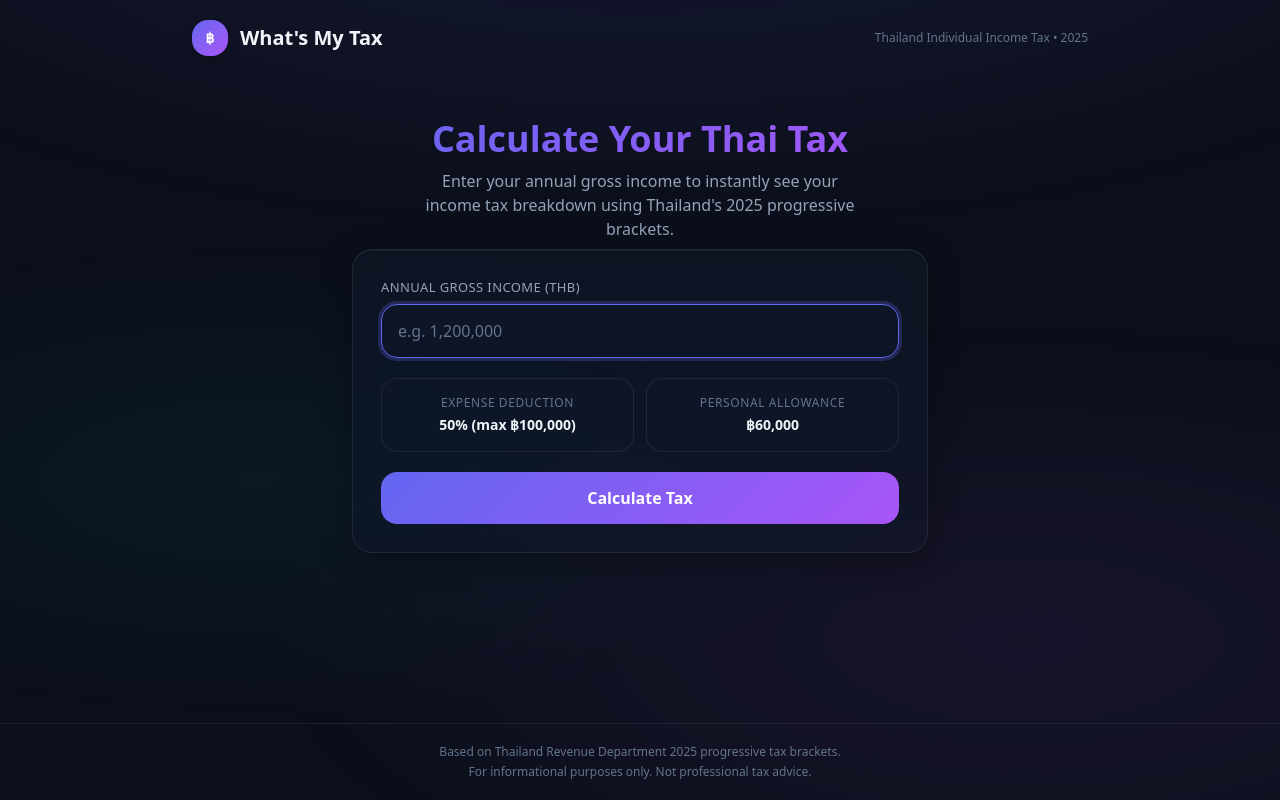
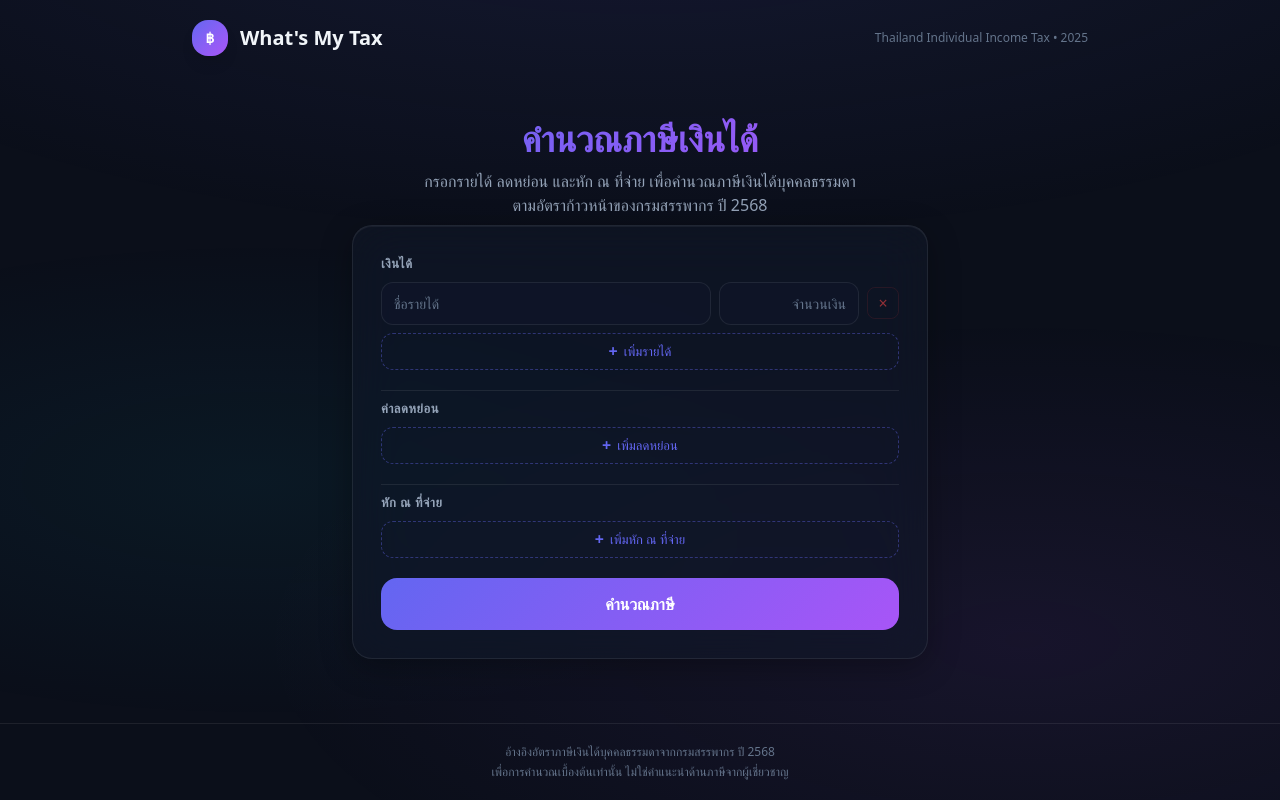
Before and after one commit to Kantavit/WhatsMyTax, a Next.js app: page / in a window 1280 px wide. Built offline with nearby package versions, Linux system fonts and the light colour scheme.

Commit message:
feat: calculate with dynamic inputs and detailed tax breakdown.

```diff
--- a/src/app/globals.css
+++ b/src/app/globals.css
@@ -215,3 +215,171 @@ body::before {
 ::-webkit-scrollbar-thumb:hover {
   background: var(--text-secondary);
 }
+
+/* ── Section Label ── */
+.section-label {
+  display: flex;
+  align-items: center;
+  justify-content: space-between;
+  margin-bottom: 0.5rem;
+}
+
+.section-label h3 {
+  font-size: 0.8125rem;
+  font-weight: 600;
+  color: var(--text-secondary);
+  letter-spacing: 0.04em;
+  text-transform: uppercase;
+}
+
+/* ── Dynamic Item Row ── */
+.item-row {
+  display: flex;
+  gap: 0.5rem;
+  align-items: center;
+  animation: fadeInUp 0.3s ease-out forwards;
+}
+
+.item-row .input-name {
+  flex: 1;
+  min-width: 0;
+}
+
+.item-row .input-amount {
+  width: 140px;
+  flex-shrink: 0;
+  text-align: right;
+}
+
+@media (max-width: 480px) {
+  .item-row {
+    flex-wrap: wrap;
+  }
+  .item-row .input-name {
+    flex: 1 1 100%;
+  }
+  .item-row .input-amount {
+    flex: 1;
+  }
+}
+
+.item-row .input-name,
+.item-row .input-amount {
+  background: rgba(15, 23, 42, 0.6);
+  border: 1px solid var(--border-glass);
+  border-radius: 0.75rem;
+  padding: 0.625rem 0.75rem;
+  color: var(--text-primary);
+  font-size: 0.875rem;
+  transition: border-color 0.2s ease, box-shadow 0.2s ease;
+  outline: none;
+}
+
+.item-row .input-name::placeholder,
+.item-row .input-amount::placeholder {
+  color: var(--text-muted);
+}
+
+.item-row .input-name:focus,
+.item-row .input-amount:focus {
+  border-color: var(--accent-from);
+  box-shadow: 0 0 0 3px var(--accent-glow);
+}
+
+/* ── Add Button ── */
+.btn-add {
+  display: flex;
+  align-items: center;
+  justify-content: center;
+  gap: 0.375rem;
+  width: 100%;
+  padding: 0.5rem 1rem;
+  background: transparent;
+  border: 1px dashed rgba(99, 102, 241, 0.4);
+  border-radius: 0.75rem;
+  color: var(--accent-from);
+  font-size: 0.8125rem;
+  font-weight: 500;
+  cursor: pointer;
+  transition: background 0.2s ease, border-color 0.2s ease, color 0.2s ease;
+}
+
+.btn-add:hover {
+  background: rgba(99, 102, 241, 0.08);
+  border-color: var(--accent-from);
+  color: var(--accent-to);
+}
+
+.btn-add .icon-plus {
+  font-size: 1rem;
+  line-height: 1;
+  font-weight: 700;
+}
+
+/* ── Remove Button ── */
+.btn-remove {
+  flex-shrink: 0;
+  width: 2rem;
+  height: 2rem;
+  display: flex;
+  align-items: center;
+  justify-content: center;
+  background: transparent;
+  border: 1px solid rgba(239, 68, 68, 0.2);
+  border-radius: 0.5rem;
+  color: var(--error);
+  font-size: 1rem;
+  cursor: pointer;
+  transition: background 0.2s ease, border-color 0.2s ease;
+  opacity: 0.6;
+}
+
+.btn-remove:hover {
+  background: rgba(239, 68, 68, 0.1);
+  border-color: var(--error);
+  opacity: 1;
+}
+
+/* ── Items List Container ── */
+.items-list {
+  display: flex;
+  flex-direction: column;
+  gap: 0.5rem;
+}
+
+/* ── Section Divider ── */
+.section-divider {
+  border: none;
+  border-top: 1px solid var(--border-glass);
+  margin: 0.5rem 0;
+}
+
+/* ── Refund highlight ── */
+.refund-card {
+  background: rgba(16, 185, 129, 0.08);
+  border: 1px solid rgba(16, 185, 129, 0.25);
+  border-radius: var(--radius-lg);
+  padding: 1rem 1.25rem;
+  text-align: center;
+}
+
+.refund-text {
+  color: var(--success);
+  font-weight: 700;
+  font-size: 1.25rem;
+}
+
+/* ── Pay highlight ── */
+.pay-card {
+  background: rgba(239, 68, 68, 0.08);
+  border: 1px solid rgba(239, 68, 68, 0.25);
+  border-radius: var(--radius-lg);
+  padding: 1rem 1.25rem;
+  text-align: center;
+}
+
+.pay-text {
+  color: var(--error);
+  font-weight: 700;
+  font-size: 1.25rem;
+}
--- a/src/app/page.tsx
+++ b/src/app/page.tsx
@@ -14,9 +14,12 @@ const TAX_BRACKETS = [
   { min: 5_000_001, max: Infinity, rate: 0.35 },
 ] as const;
 
-const PERSONAL_ALLOWANCE = 60_000;
-const MAX_EXPENSE_DEDUCTION = 100_000;
-const EXPENSE_DEDUCTION_RATE = 0.5; // 50% of income
+/* ── Types ── */
+interface LineItem {
+  id: string;
+  name: string;
+  amount: string; // formatted display value
+}
 
 interface BracketResult {
   label: string;
@@ -27,23 +30,23 @@ interface BracketResult {
 
 interface TaxResult {
   grossIncome: number;
-  expenseDeduction: number;
-  personalAllowance: number;
+  totalDeductions: number;
+  totalWithholding: number;
   netIncome: number;
   brackets: BracketResult[];
   totalTax: number;
+  taxAfterWithholding: number;
+  refund: number;
   effectiveRate: number;
 }
 
-function calculateTax(grossIncome: number): TaxResult {
-  const expenseDeduction = Math.min(
-    grossIncome * EXPENSE_DEDUCTION_RATE,
-    MAX_EXPENSE_DEDUCTION
-  );
-  const netIncome = Math.max(
-    0,
-    grossIncome - expenseDeduction - PERSONAL_ALLOWANCE
-  );
+/* ── Tax Calculation ── */
+function calculateTax(
+  grossIncome: number,
+  totalDeductions: number,
+  totalWithholding: number
+): TaxResult {
+  const netIncome = Math.max(0, grossIncome - totalDeductions);
 
   const brackets: BracketResult[] = [];
   let remaining = netIncome;
@@ -70,15 +73,30 @@ function calculateTax(grossIncome: number): TaxResult {
     remaining -= taxableInBracket;
   }
 
+  // If net income is 0 → tax = 0, refund = all withholding
+  // Otherwise → subtract withholding from computed tax
+  let taxAfterWithholding = 0;
+  let refund = 0;
+
+  if (netIncome === 0) {
+    taxAfterWithholding = 0;
+    refund = totalWithholding;
+  } else {
+    taxAfterWithholding = Math.max(0, totalTax - totalWithholding);
+    refund = Math.max(0, totalWithholding - totalTax);
+  }
+
   const effectiveRate = grossIncome > 0 ? totalTax / grossIncome : 0;
 
   return {
     grossIncome,
-    expenseDeduction,
-    personalAllowance: PERSONAL_ALLOWANCE,
+    totalDeductions,
+    totalWithholding,
     netIncome,
     brackets,
     totalTax,
+    taxAfterWithholding,
+    refund,
     effectiveRate,
   };
 }
@@ -96,38 +114,138 @@ function fmtPercent(n: number): string {
   return `${(n * 100).toFixed(2)}%`;
 }
 
+/* ── Helpers ── */
+let idCounter = 0;
+function newId(): string {
+  return `item-${++idCounter}-${Date.now()}`;
+}
+
+function parseAmount(formatted: string): number {
+  const raw = formatted.replace(/[^0-9]/g, "");
+  return raw === "" ? 0 : Number(raw);
+}
+
+function formatAmountInput(value: string): string {
+  const raw = value.replace(/[^0-9]/g, "");
+  if (raw === "") return "";
+  return Number(raw).toLocaleString("en-US");
+}
+
+function createEmptyItem(): LineItem {
+  return { id: newId(), name: "", amount: "" };
+}
+
+/* ── Reusable Item List Section Component ── */
+function ItemListSection({
+  title,
+  items,
+  setItems,
+  addLabel,
+  namePlaceholder,
+  amountPlaceholder,
+  sectionId,
+}: {
+  title: string;
+  items: LineItem[];
+  setItems: React.Dispatch<React.SetStateAction<LineItem[]>>;
+  addLabel: string;
+  namePlaceholder: string;
+  amountPlaceholder: string;
+  sectionId: string;
+}) {
+  const handleNameChange = (id: string, value: string) => {
+    setItems((prev) =>
+      prev.map((item) => (item.id === id ? { ...item, name: value } : item))
+    );
+  };
+
+  const handleAmountChange = (id: string, value: string) => {
+    setItems((prev) =>
+      prev.map((item) =>
+        item.id === id ? { ...item, amount: formatAmountInput(value) } : item
+      )
+    );
+  };
+
+  const handleRemove = (id: string) => {
+    setItems((prev) => prev.filter((item) => item.id !== id));
+  };
+
+  const handleAdd = () => {
+    setItems((prev) => [...prev, createEmptyItem()]);
+  };
+
+  return (
+    <div id={sectionId}>
+      <div className="section-label">
+        <h3>{title}</h3>
+      </div>
+      <div className="items-list">
+        {items.map((item) => (
+          <div key={item.id} className="item-row">
+            <input
+              type="text"
+              className="input-name"
+              placeholder={namePlaceholder}
+              value={item.name}
+              onChange={(e) => handleNameChange(item.id, e.target.value)}
+            />
+            <input
+              type="text"
+              inputMode="numeric"
+              className="input-amount"
+              placeholder={amountPlaceholder}
+              value={item.amount}
+              onChange={(e) => handleAmountChange(item.id, e.target.value)}
+            />
+            <button
+              className="btn-remove"
+              onClick={() => handleRemove(item.id)}
+              aria-label="ลบรายการ"
+            >
+              ×
+            </button>
+          </div>
+        ))}
+        <button className="btn-add" onClick={handleAdd}>
+          <span className="icon-plus">+</span> {addLabel}
+        </button>
+      </div>
+    </div>
+  );
+}
+
 /* ── Main Page Component ── */
 export default function Home() {
-  const [incomeInput, setIncomeInput] = useState("");
+  const [incomeItems, setIncomeItems] = useState<LineItem[]>([createEmptyItem()]);
+  const [deductionItems, setDeductionItems] = useState<LineItem[]>([]);
+  const [withholdingItems, setWithholdingItems] = useState<LineItem[]>([]);
   const [result, setResult] = useState<TaxResult | null>(null);
   const [showResult, setShowResult] = useState(false);
 
   const handleCalculate = useCallback(() => {
-    const income = parseFloat(incomeInput.replace(/,/g, ""));
-    if (isNaN(income) || income < 0) return;
+    const grossIncome = incomeItems.reduce(
+      (sum, item) => sum + parseAmount(item.amount),
+      0
+    );
+    const totalDeductions = deductionItems.reduce(
+      (sum, item) => sum + parseAmount(item.amount),
+      0
+    );
+    const totalWithholding = withholdingItems.reduce(
+      (sum, item) => sum + parseAmount(item.amount),
+      0
+    );
 
-    const taxResult = calculateTax(income);
+    if (grossIncome <= 0 && totalDeductions <= 0 && totalWithholding <= 0) return;
+
+    const taxResult = calculateTax(grossIncome, totalDeductions, totalWithholding);
     setResult(taxResult);
     setShowResult(false);
-    // Trigger animation
     requestAnimationFrame(() => {
       setShowResult(true);
     });
-  }, [incomeInput]);
-
-  const handleKeyDown = (e: React.KeyboardEvent) => {
-    if (e.key === "Enter") handleCalculate();
-  };
-
-  const handleIncomeChange = (e: React.ChangeEvent<HTMLInputElement>) => {
-    // Allow only numbers and commas
-    const raw = e.target.value.replace(/[^0-9]/g, "");
-    if (raw === "") {
-      setIncomeInput("");
-      return;
-    }
-    setIncomeInput(Number(raw).toLocaleString("en-US"));
-  };
+  }, [incomeItems, deductionItems, withholdingItems]);
 
   return (
     <div className="min-h-dvh flex flex-col">
@@ -154,53 +272,52 @@ export default function Home() {
           {/* Hero */}
           <div className="text-center space-y-2 mb-2">
             <h2 className="text-2xl sm:text-3xl md:text-4xl font-extrabold gradient-text leading-tight">
-              Calculate Your Thai Tax
+              คำนวณภาษีเงินได้
             </h2>
             <p className="text-sm sm:text-base text-[var(--text-secondary)] max-w-md mx-auto">
-              Enter your annual gross income to instantly see your income tax
-              breakdown using Thailand&apos;s 2025 progressive brackets.
+              กรอกรายได้ ลดหย่อน และหัก ณ ที่จ่าย เพื่อคำนวณภาษีเงินได้บุคคลธรรมดา
+              ตามอัตราก้าวหน้าของกรมสรรพากร ปี 2568
             </p>
           </div>
 
           {/* Calculator Card */}
           <div className="glass-card p-5 sm:p-7 space-y-5" id="calculator-card">
-            {/* Income Input */}
-            <div>
-              <label htmlFor="income-input" className="field-label">
-                Annual Gross Income (THB)
-              </label>
-              <input
-                id="income-input"
-                type="text"
-                inputMode="numeric"
-                className="input-field text-lg"
-                placeholder="e.g. 1,200,000"
-                value={incomeInput}
-                onChange={handleIncomeChange}
-                onKeyDown={handleKeyDown}
-                autoFocus
+            {/* Income Items */}
+            <ItemListSection
+              title="เงินได้"
+              items={incomeItems}
+              setItems={setIncomeItems}
+              addLabel="เพิ่มรายได้"
+              namePlaceholder="ชื่อรายได้"
+              amountPlaceholder="จำนวนเงิน"
+              sectionId="income-section"
             />
-            </div>
 
-            {/* Deductions Info */}
-            <div className="grid grid-cols-1 sm:grid-cols-2 gap-3 text-sm">
-              <div className="stat-card">
-                <p className="text-[var(--text-muted)] text-xs uppercase tracking-wider mb-1">
-                  Expense Deduction
-                </p>
-                <p className="text-[var(--text-primary)] font-semibold">
-                  50% (max ฿100,000)
-                </p>
-              </div>
-              <div className="stat-card">
-                <p className="text-[var(--text-muted)] text-xs uppercase tracking-wider mb-1">
-                  Personal Allowance
-                </p>
-                <p className="text-[var(--text-primary)] font-semibold">
-                  ฿60,000
-                </p>
-              </div>
-            </div>
+            <hr className="section-divider" />
+
+            {/* Deduction Items */}
+            <ItemListSection
+              title="ค่าลดหย่อน"
+              items={deductionItems}
+              setItems={setDeductionItems}
+              addLabel="เพิ่มลดหย่อน"
+              namePlaceholder="ชื่อรายการลดหย่อน"
+              amountPlaceholder="จำนวนเงิน"
+              sectionId="deduction-section"
+            />
+
+            <hr className="section-divider" />
+
+            {/* Withholding Tax Items */}
+            <ItemListSection
+              title="หัก ณ ที่จ่าย"
+              items={withholdingItems}
+              setItems={setWithholdingItems}
+              addLabel="เพิ่มหัก ณ ที่จ่าย"
+              namePlaceholder="ชื่อรายการหัก ณ ที่จ่าย"
+              amountPlaceholder="จำนวนเงิน"
+              sectionId="withholding-section"
+            />
 
             {/* Calculate Button */}
             <button
@@ -208,7 +325,7 @@ export default function Home() {
               className="btn-primary"
               onClick={handleCalculate}
             >
-              Calculate Tax
+              คำนวณภาษี
             </button>
           </div>
 
@@ -222,7 +339,7 @@ export default function Home() {
               <div className="grid grid-cols-2 sm:grid-cols-4 gap-3">
                 <div className="stat-card">
                   <p className="text-[var(--text-muted)] text-[0.65rem] uppercase tracking-wider mb-1">
-                    Gross Income
+                    รายได้รวม
                   </p>
                   <p className="text-[var(--text-primary)] font-bold text-sm sm:text-base">
                     {fmtCurrency(result.grossIncome)}
@@ -230,23 +347,23 @@ export default function Home() {
                 </div>
                 <div className="stat-card">
                   <p className="text-[var(--text-muted)] text-[0.65rem] uppercase tracking-wider mb-1">
-                    Net Taxable
+                    ลดหย่อนรวม
+                  </p>
+                  <p className="text-[var(--text-primary)] font-bold text-sm sm:text-base">
+                    {fmtCurrency(result.totalDeductions)}
+                  </p>
+                </div>
+                <div className="stat-card">
+                  <p className="text-[var(--text-muted)] text-[0.65rem] uppercase tracking-wider mb-1">
+                    เงินได้สุทธิ
                   </p>
                   <p className="text-[var(--text-primary)] font-bold text-sm sm:text-base">
                     {fmtCurrency(result.netIncome)}
                   </p>
                 </div>
-                <div className="stat-card border-[var(--accent-from)]">
-                  <p className="text-[var(--text-muted)] text-[0.65rem] uppercase tracking-wider mb-1">
-                    Total Tax
-                  </p>
-                  <p className="gradient-text font-bold text-sm sm:text-base">
-                    {fmtCurrency(result.totalTax)}
-                  </p>
-                </div>
                 <div className="stat-card">
                   <p className="text-[var(--text-muted)] text-[0.65rem] uppercase tracking-wider mb-1">
-                    Effective Rate
+                    อัตราภาษีเฉลี่ย
                   </p>
                   <p className="text-[var(--success)] font-bold text-sm sm:text-base">
                     {fmtPercent(result.effectiveRate)}
@@ -254,30 +371,30 @@ export default function Home() {
                 </div>
               </div>
 
-              {/* Deductions Summary */}
+              {/* Calculation Summary */}
               <div className="space-y-2">
                 <h3 className="text-xs uppercase tracking-wider text-[var(--text-muted)] font-semibold">
-                  Deductions Applied
+                  สรุปการคำนวณ
                 </h3>
                 <div className="flex justify-between text-sm py-1">
                   <span className="text-[var(--text-secondary)]">
-                    Expense deduction (50%, max ฿100,000)
+                    เงินได้รวม
                   </span>
                   <span className="text-[var(--text-primary)] font-medium">
-                    −{fmtCurrency(result.expenseDeduction)}
+                    {fmtCurrency(result.grossIncome)}
                   </span>
                 </div>
                 <div className="flex justify-between text-sm py-1">
                   <span className="text-[var(--text-secondary)]">
-                    Personal allowance
+                    หัก ค่าลดหย่อนรวม
                   </span>
                   <span className="text-[var(--text-primary)] font-medium">
-                    −{fmtCurrency(result.personalAllowance)}
+                    −{fmtCurrency(result.totalDeductions)}
                   </span>
                 </div>
                 <div className="flex justify-between text-sm py-1 border-t border-[var(--border-glass)] pt-2">
                   <span className="text-[var(--text-primary)] font-semibold">
-                    Net taxable income
+                    เงินได้สุทธิ
                   </span>
                   <span className="text-[var(--text-primary)] font-bold">
                     {fmtCurrency(result.netIncome)}
@@ -285,17 +402,18 @@ export default function Home() {
                 </div>
               </div>
 
-              {/* Bracket Breakdown */}
+              {/* Bracket Breakdown — only show if net income > 0 */}
+              {result.netIncome > 0 && (
                 <div className="space-y-2">
                   <h3 className="text-xs uppercase tracking-wider text-[var(--text-muted)] font-semibold">
-                  Tax Bracket Breakdown
+                    คำนวณภาษีตามขั้นบันได
                   </h3>
 
                   {/* Header row */}
                   <div className="bracket-row text-[0.7rem] uppercase tracking-wider text-[var(--text-muted)] font-semibold border-b-0 pb-0">
-                  <span>Bracket (THB)</span>
-                  <span className="text-right">Rate</span>
-                  <span className="text-right">Tax</span>
+                    <span>ขั้นเงินได้ (บาท)</span>
+                    <span className="text-right">อัตรา</span>
+                    <span className="text-right">ภาษี</span>
                   </div>
 
                   {/* Data rows */}
@@ -311,23 +429,72 @@ export default function Home() {
                         {b.label}
                       </span>
                       <span className="text-right text-[var(--text-secondary)]">
-                      {b.rate === 0 ? "Exempt" : fmtPercent(b.rate)}
+                        {b.rate === 0 ? "ยกเว้น" : fmtPercent(b.rate)}
                       </span>
                       <span className="text-right font-medium text-[var(--text-primary)]">
-                      {b.tax === 0 ? "—" : fmtCurrency(b.tax)}
+                        {b.tax === 0 ? "" : fmtCurrency(b.tax)}
                       </span>
                     </div>
                   ))}
 
-                {/* Total row */}
+                  {/* Total tax from brackets */}
                   <div className="flex justify-between pt-3 border-t border-[var(--border-glass)]">
-                  <span className="font-bold gradient-text text-base">
-                    Total Tax Payable
+                    <span className="font-bold text-[var(--text-primary)] text-sm">
+                      ภาษีจากขั้นบันได
                     </span>
-                  <span className="font-bold gradient-text text-base">
+                    <span className="font-bold text-[var(--text-primary)] text-sm">
                       {fmtCurrency(result.totalTax)}
                     </span>
                   </div>
+                </div>
+              )}
+
+              {/* Withholding & Final Result */}
+              <div className="space-y-2">
+                <h3 className="text-xs uppercase tracking-wider text-[var(--text-muted)] font-semibold">
+                  สรุปภาษี
+                </h3>
+                <div className="flex justify-between text-sm py-1">
+                  <span className="text-[var(--text-secondary)]">
+                    ภาษีที่คำนวณได้
+                  </span>
+                  <span className="text-[var(--text-primary)] font-medium">
+                    {fmtCurrency(result.totalTax)}
+                  </span>
+                </div>
+                <div className="flex justify-between text-sm py-1">
+                  <span className="text-[var(--text-secondary)]">
+                    หัก ณ ที่จ่ายรวม
+                  </span>
+                  <span className="text-[var(--text-primary)] font-medium">
+                    −{fmtCurrency(result.totalWithholding)}
+                  </span>
+                </div>
+
+                {/* Final outcome: pay or refund */}
+                {result.taxAfterWithholding > 0 ? (
+                  <div className="pay-card mt-3">
+                    <p className="text-[var(--text-muted)] text-xs uppercase tracking-wider mb-1">
+                      ภาษีที่ต้องชำระเพิ่ม
+                    </p>
+                    <p className="pay-text">
+                      {fmtCurrency(result.taxAfterWithholding)}
+                    </p>
+                  </div>
+                ) : (
+                  <div className="refund-card mt-3">
+                    <p className="text-[var(--text-muted)] text-xs uppercase tracking-wider mb-1">
+                      {result.refund > 0
+                        ? "เงินที่สามารถขอคืนภาษี"
+                        : "ภาษีที่ต้องชำระ"}
+                    </p>
+                    <p className="refund-text">
+                      {result.refund > 0
+                        ? fmtCurrency(result.refund)
+                        : fmtCurrency(0)}
+                    </p>
+                  </div>
+                )}
               </div>
             </div>
           )}
@@ -338,9 +505,9 @@ export default function Home() {
       <footer className="w-full py-5 px-4 sm:px-6 border-t border-[var(--border-glass)]">
         <div className="max-w-4xl mx-auto text-center text-xs text-[var(--text-muted)] space-y-1">
           <p>
-            Based on Thailand Revenue Department 2025 progressive tax brackets.
+            อ้างอิงอัตราภาษีเงินได้บุคคลธรรมดาจากกรมสรรพากร ปี 2568
           </p>
-          <p>For informational purposes only. Not professional tax advice.</p>
+          <p>เพื่อการคำนวณเบื้องต้นเท่านั้น ไม่ใช่คำแนะนำด้านภาษีจากผู้เชี่ยวชาญ</p>
         </div>
       </footer>
     </div>
```
Lines whose indentation alone changed are shown as unchanged.
